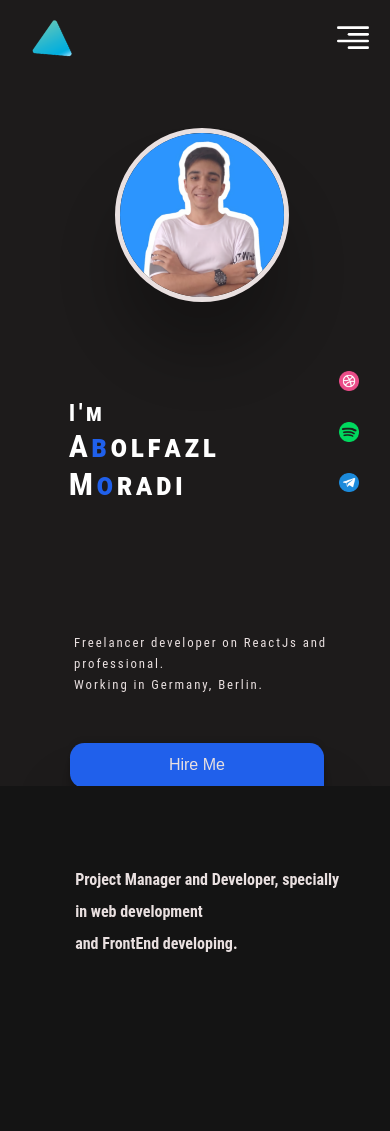
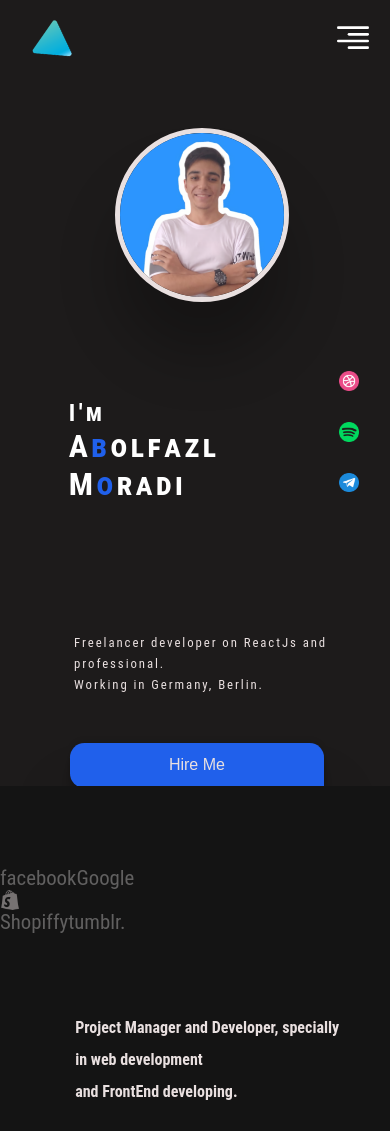
Before and after one commit to AbolfazM/personalwebsite, a React (Create React App) app: page / in a window 390 px wide. Shown: the top 1131 px of the page. Built offline with nearby package versions, Linux system fonts and the light colour scheme.

Commit message:
responsive service icons!

```diff
--- a/src/Components/Services/Services.jsx
+++ b/src/Components/Services/Services.jsx
@@ -8,13 +8,13 @@ const Services = () => {
     return(
         <Fragment>
             <div className="Service">
-                {/* <div className="Service__Icons">
+                <div className="Service__Icons">
                     <span>facebook</span>
                     <span>Google</span>
                     <img className="Shoppify" src={Shoppify} alt="shopping service" />
                     <span>Shopiffy</span>
                     <span>tumblr.</span>
-                </div> */}
+                </div>
                 <div>
                     <Items />
                     {/* <Experience /> */}
--- a/src/index.css
+++ b/src/index.css
@@ -322,6 +322,13 @@ body {
     font-size: 1.3rem;
 }
 
+@media (max-width:400px) {
+    .Service__Icons {
+        padding-right: 0;
+        display: block;
+    }
+}
+
 .Service__Icons span:hover {
     color: var(--light);
     transition: 1.2s;
```
